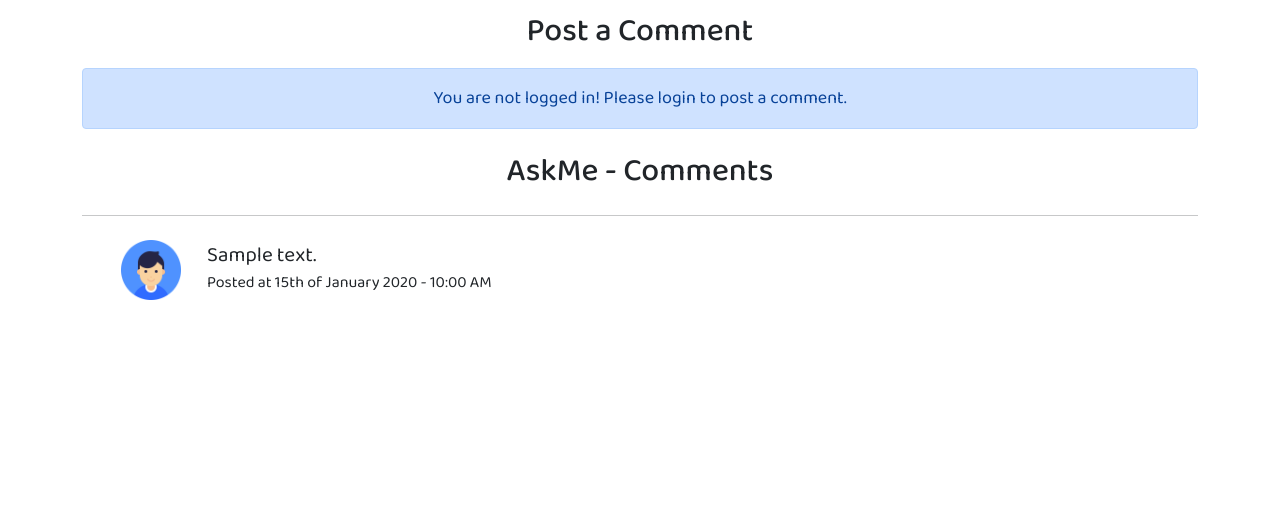
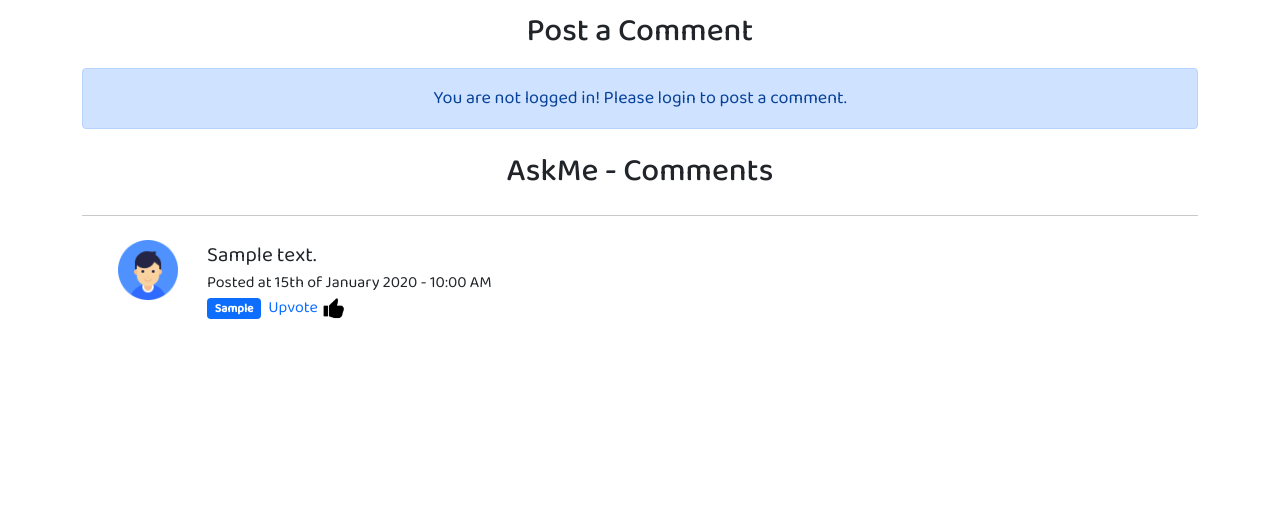
Before and after one commit to rishabhjaincoder/AskMe-Coding-Forum-Php, a PHP site: page /thread.php?threadid=1 in a window 1280 px wide. Shown: the part 410-928 px from the top of the page. Run offline with PHP 8.4, Linux system fonts and the light colour scheme; tables that the repository leaves empty or names only in its code hold one stand-in row (values such as "Sample post"); data that the repository does not hold is empty; some libraries are stand-ins or nearby versions.

Commit message:
just created the ui of like dislike button

```diff
--- a/thread.php
+++ b/thread.php
@@ -174,7 +174,7 @@
     }
 ?>
 
-    <!-- ------------------- Browse Questions ------------------- -->
+    <!-- ------------------- Browse comments ------------------- -->
     <div class="container text-center my-4">
         <h2 class="my-4">AskMe - Comments</h2>
         <hr>
@@ -182,7 +182,7 @@
     <div class="container my-4 px-5 min-height">
         <?php
         $id = $_GET['threadid'];
-        $sql = "SELECT * FROM `comments` WHERE thread_id=$id";
+        $sql = "SELECT * FROM `comments` WHERE thread_id=$id ORDER BY `upvote` DESC";
         $result = mysqli_query($conn,$sql);
         $noResult = true;
 
@@ -192,6 +192,7 @@
             $content = $row['comment_content'];
             $comment_time = $row['comment_time'];
             $comment_by = $row['comment_by'];
+            $upvote = $row['upvote'];
             $new_time = date(' jS \of F Y - h:i A',strtotime($comment_time));
 
             // getting username from users table
@@ -201,15 +202,26 @@
             $user_name = $row2['user_name'];
 
             echo '<div class="media row my-4">
-                <div class="col-12 col-md-1 d-flex justify-content-center">
+                <div class="d-none d-md-block col-md-2 col-lg-1 d-flex justify-content-center">
                     <img class="mr-3" width="60px" height="60px" src="img/user-default/user.png"
                     alt="Generic placeholder image">
                 </div>
-                <div class="col-12 col-md-11">
+                <div class="col-12 col-md-10 col-lg-11">
                     <div class="media-body">
                         <h5 class="mt-3 mt-md-0 mb-0">'. $user_name .'</h5>
                         <div style="font-size: 1.3rem;">'. $content .'</div>
                         <div class="mt-0">Posted at '. $new_time .'</div>
+                    </div>
+                    <div>
+                        <span class="badge badge-pill badge-dark bg-primary">
+                        '. $upvote .'
+                        </span>
+                        <a href="partials/_handleUpvote.php" style="text-decoration:none">
+                            <span class="m-1">
+                                Upvote
+                                <img style="cursor:pointer" width="25px" height="25px"  src="img/upvote/upvote.png" alt="Upvote">
+                            </span>
+                        </a>
                     </div>
                 </div>
             </div>';
```
Also changed, not shown: img/upvote/downvote.png (added), img/upvote/upvote.png (added), partials/_handleUpvote.php (added).
